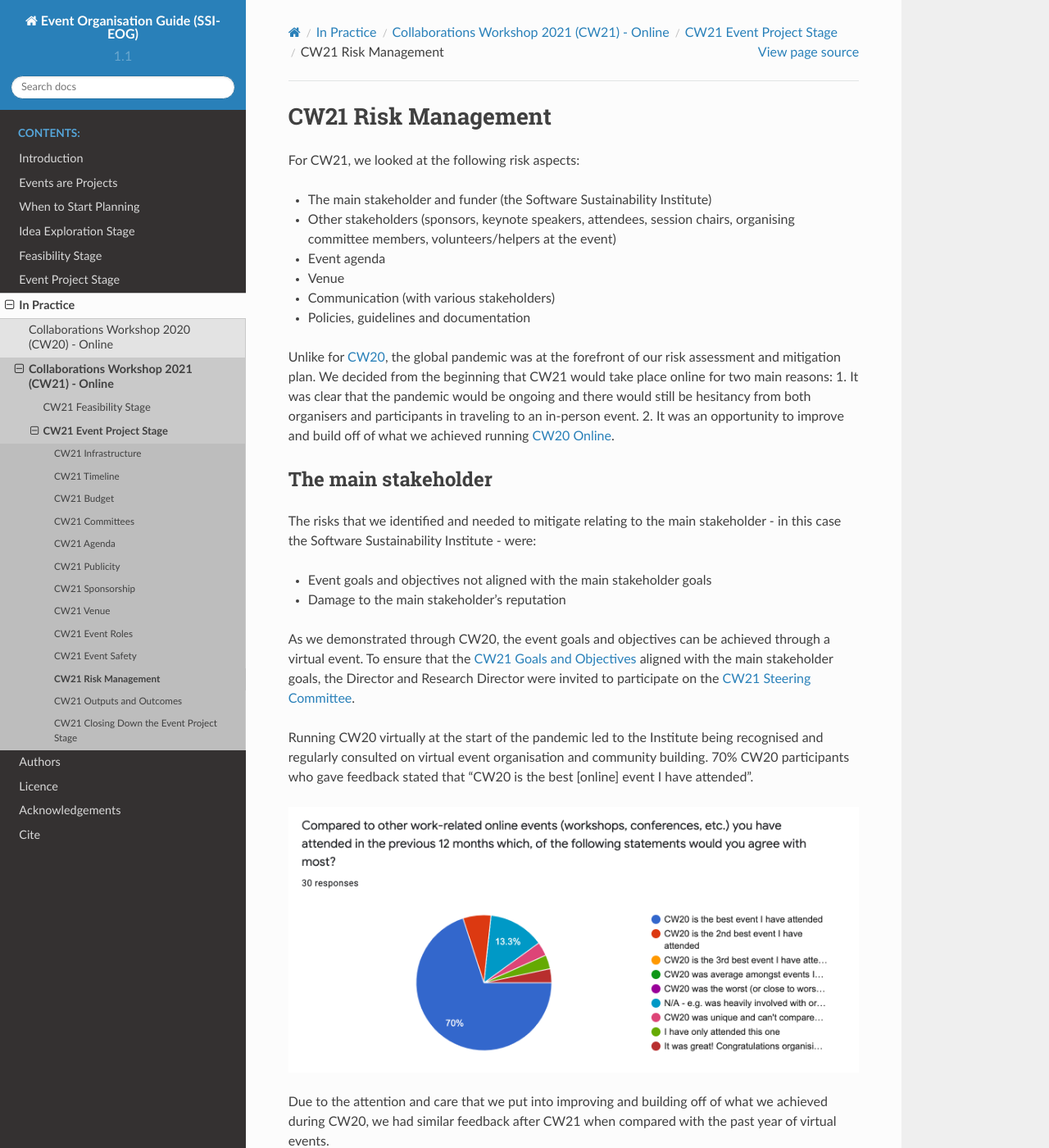
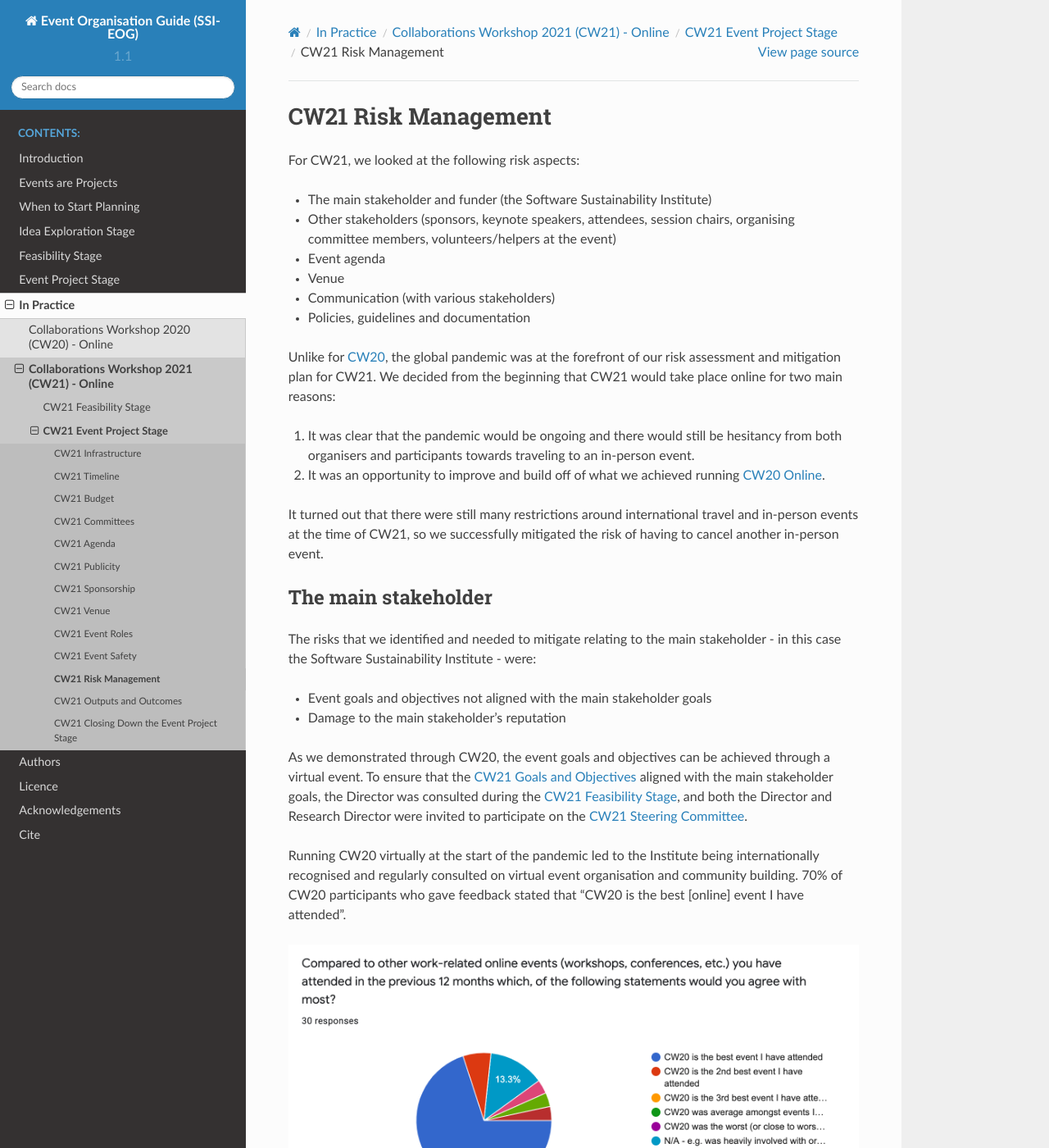
Before and after one commit to softwaresaved/event-organisation-guide, a Sphinx documentation site: the page built from docs/eog/eog-in-practice/cw21/event-project-stage/eps-risk-management.rst, in a window 1280 px wide and 1400 px high. Shown: the whole window at 82% size. Built offline with Sphinx 7.4.7 and the Read the Docs theme 2.0.0, drawn with Linux system fonts in a browser that asks for light colours; some of the changed text lies outside the part shown.

Commit message:
fix typos in eps risk management

```diff
--- a/docs/eog/eog-in-practice/cw21/event-project-stage/eps-risk-management.rst
+++ b/docs/eog/eog-in-practice/cw21/event-project-stage/eps-risk-management.rst
@@ -12,10 +12,13 @@
 - Communication (with various stakeholders)
 - Policies, guidelines and documentation
 
-Unlike for :ref:`CW20 <CW20-Risk-Management>`, the global pandemic was at the forefront of our risk assessment and mitigation plan.
+Unlike for :ref:`CW20 <CW20-Risk-Management>`, the global pandemic was at the forefront of our risk assessment and mitigation plan for CW21.
 We decided from the beginning that CW21 would take place online for two main reasons:
-1. It was clear that the pandemic would be ongoing and there would still be hesitancy from both organisers and participants in traveling to an in-person event.
+
+1. It was clear that the pandemic would be ongoing and there would still be hesitancy from both organisers and participants towards traveling to an in-person event.
 2. It was an opportunity to improve and build off of what we achieved running :ref:`CW20 Online <In-Practice-CW20>`.
+
+It turned out that there were still many restrictions around international travel and in-person events at the time of CW21, so we successfully mitigated the risk of having to cancel another in-person event.
 
 
 The main stakeholder
@@ -27,18 +30,22 @@
 - Damage to the main stakeholder’s reputation
 
 As we demonstrated through CW20, the event goals and objectives can be achieved through a virtual event.
-To ensure that the :ref:`cw21-fs-goals-and-objectives` aligned with the main stakeholder goals, the Director and Research Director were invited to participate on the :ref:`CW21 Steering Committee <cw21-eps-committees>`.
+To ensure that the :ref:`cw21-fs-goals-and-objectives` aligned with the main stakeholder goals, the Director was consulted during the :ref:`cw21-feasibility-stage`, and both the Director and Research Director were invited to participate on the :ref:`CW21 Steering Committee <cw21-eps-committees>`.
 
-Running CW20 virtually at the start of the pandemic led to the Institute being recognised and regularly consulted on virtual event organisation and community building.
-70% CW20 participants who gave feedback stated that "CW20 is the best [online] event I have attended".
+Running CW20 virtually at the start of the pandemic led to the Institute being internationally recognised and regularly consulted on virtual event organisation and community building.
+70% of CW20 participants who gave feedback stated that "CW20 is the best [online] event I have attended".
 
 .. figure:: ../img/CW20_participant_feedback1.png
   :alt: CW20 Participant Feedback on how the event compared with other online events
+
+  Feedback from CW20 participants on how the event compared with other online events
 
 Due to the attention and care that we put into improving and building off of what we achieved during CW20, we had similar feedback after CW21 when compared with the past year of virtual events.
 
 .. figure:: ../img/CW21_participant_feedback1.png
   :alt: CW21 Participant Feedback on how the event compared with other online events
+
+  Feedback from CW21 participants on how the event compared with other online events
 
 
 Other stakeholders
@@ -63,12 +70,16 @@
 .. figure:: ../img/CW20_participant_feedback2.png
   :alt: CW20 Participant Feedback on how to organise the event in the future
 
+  Feedback from CW20 participants on how to organise the event in the future
+
 However, as the effects of the pandemic were ongoing, we decided that CW21 would take place online.
 As the vaccination programmes advance and things begin to open up, there is pressure and expectation for hybrid events.
 We asked CW21 on the feedback form to rank how they prefer future CWs to be organised: in-person, online, hybrid or don't mind, the results of which are displayed below:
 
 .. figure:: ../img/CW21_participant_feedback2.png
   :alt: CW21 Participant Feedback on how to organise the event in the future
+
+  Feedback from CW21 participants on how to organise the event in the future
 
 
 Keynote speakers
```
